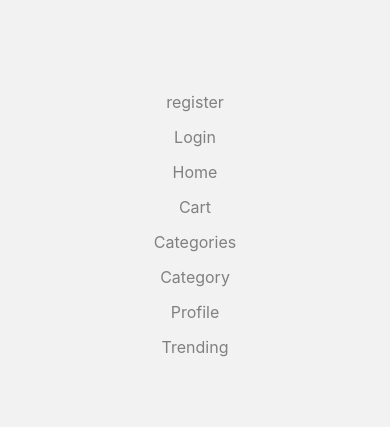
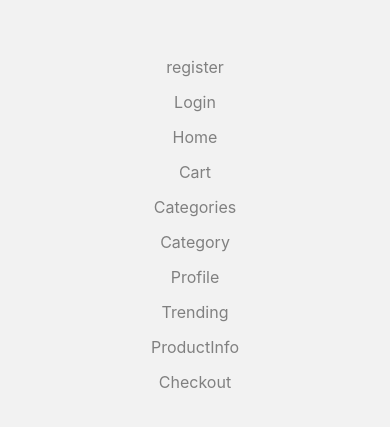
Before and after one commit to obadaajouly/Netronics, a React Native app: screen /Pages in a window 390 px wide. Shown: the part 205-632 px from the top of the page. Built offline with nearby package versions, Linux system fonts and the light colour scheme.

Commit message:
checkout and product pages

```diff
--- a/navigator/StackNavigator.js
+++ b/navigator/StackNavigator.js
@@ -12,6 +12,8 @@ import CategoriesScreen from "../screens/CategoriesScreen";
 import CategoryScreen from "../screens/CategoryScreen";
 import ProfileScreen from "../screens/ProfileScreen";
 import TrendingScreen from "../screens/TrendingScreen";
+import ProductInfoScreen from "../screens/ProductInfoScreen";
+import CheckoutScreen from "../screens/CheckoutScreen";
 
 
 const StackNavigator = () => {
@@ -64,6 +66,16 @@ const StackNavigator = () => {
           component={TrendingScreen}
           options={{ headerShown: false }}
         />
+        <Stack.Screen
+          name="ProductInfo"
+          component={ProductInfoScreen}
+          options={{ headerShown: false }}
+        />
+        <Stack.Screen
+          name="Checkout"
+          component={CheckoutScreen}
+          options={{ headerShown: false }}
+        />
       </Stack.Navigator>
     </NavigationContainer>
   );
--- /dev/null
+++ b/screens/CheckoutScreen.js
@@ -0,0 +1,12 @@
+import React from 'react'
+import {Text} from 'react-native'
+
+const CheckoutScreen = () => {
+  return (
+    <>
+      <Text>Checkout Screen</Text>
+    </>
+  )
+}
+
+export default CheckoutScreen
--- a/screens/Pages.js
+++ b/screens/Pages.js
@@ -79,6 +79,22 @@ const Pages = () => {
           Trending
           </Text>
         </Pressable>
+        <Pressable
+          onPress={() => navigation.navigate("ProductInfo")}
+          style={{ marginTop: 15 }}
+        >
+          <Text style={{ textAlign: "center", color: "gray", fontSize: 16 }}>
+          ProductInfo
+          </Text>
+        </Pressable>
+        <Pressable
+          onPress={() => navigation.navigate("Checkout")}
+          style={{ marginTop: 15 }}
+        >
+          <Text style={{ textAlign: "center", color: "gray", fontSize: 16 }}>
+          Checkout
+          </Text>
+        </Pressable>
       </View>
     </>
   );
--- /dev/null
+++ b/screens/ProductInfoScreen.js
@@ -0,0 +1,12 @@
+import React from 'react'
+import {Text} from 'react-native'
+
+const ProductInfoScreen = () => {
+  return (
+    <>
+      <Text>Product Info Screen</Text>
+    </>
+  )
+}
+
+export default ProductInfoScreen
```
